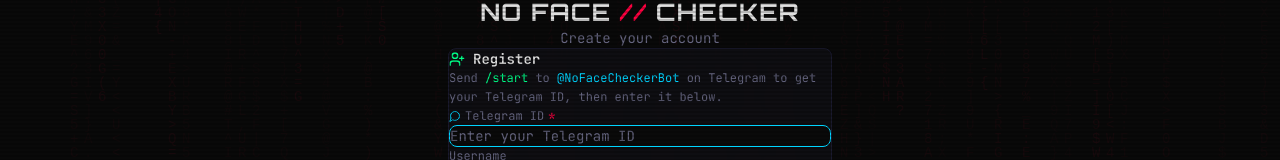
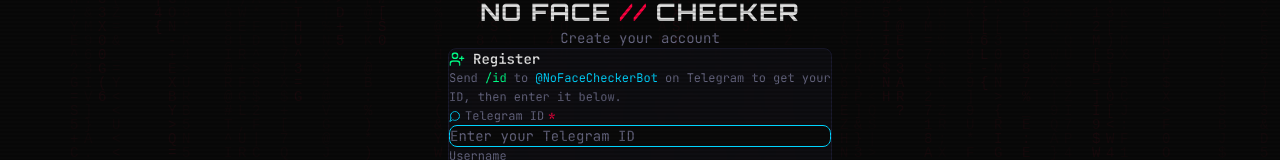
Before and after one commit to nfcheckerofficial/NoFaceChecker, a React (Vite) app: page /register in a window 1280 px wide. Shown: the part 249-409 px from the top of the page. Built offline with nearby package versions, Linux system fonts and the light colour scheme; no server answers.

Commit message:
feat: add /id command to Telegram bot + cleaner /start
- New /id command returns the user's Telegram ID
- /start response now also references /id
- Login/Register pages now say /id instead of /start

```diff
--- a/src/pages/LoginPage.tsx
+++ b/src/pages/LoginPage.tsx
@@ -118,8 +118,8 @@
               )}
 
               <p className="text-xs text-cyber-text-muted leading-relaxed">
-                Send <span className="text-cyber-green">/start</span> to{' '}
-                <span className="text-cyber-blue">@NoFaceCheckerBot</span> on Telegram to get your Telegram ID, then enter it below.
+                Send <span className="text-cyber-green">/id</span> to{' '}
+                <span className="text-cyber-blue">@NoFaceCheckerBot</span> on Telegram to get your ID, then enter it below.
               </p>
 
               <div>
--- a/src/pages/RegisterPage.tsx
+++ b/src/pages/RegisterPage.tsx
@@ -56,8 +56,8 @@
           )}
 
           <p className="text-xs text-cyber-text-muted leading-relaxed">
-            Send <span className="text-cyber-green">/start</span> to{' '}
-            <span className="text-cyber-blue">@NoFaceCheckerBot</span> on Telegram to get your Telegram ID, then enter it below.
+            Send <span className="text-cyber-green">/id</span> to{' '}
+            <span className="text-cyber-blue">@NoFaceCheckerBot</span> on Telegram to get your ID, then enter it below.
           </p>
 
           <div>
```
Also changed, not shown: 1 other file (tests, documents, lock files or other folders).
